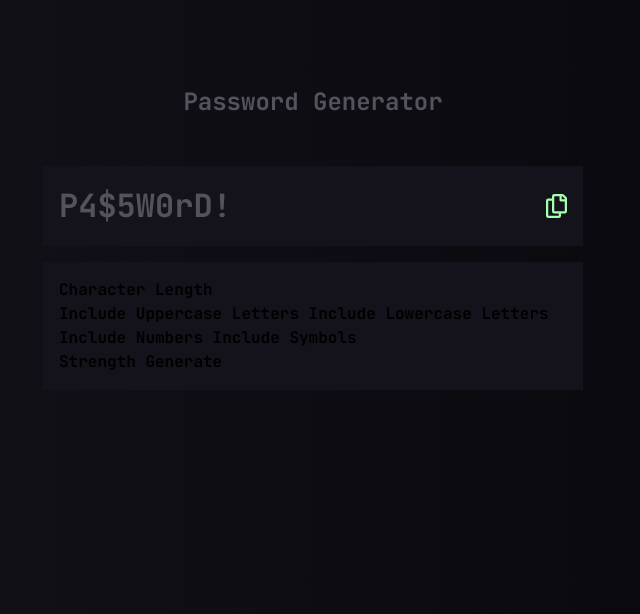
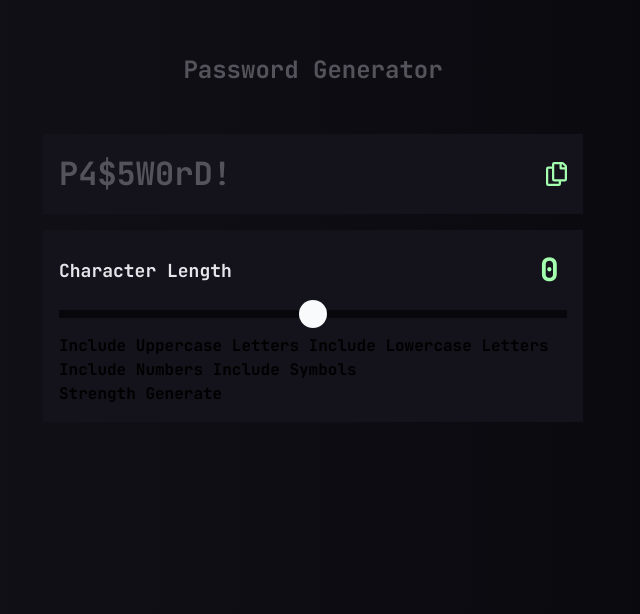
Before and after one commit to Sven-27/password-generator, a React (Vite) app: page / in a window 1280 px wide. Shown: the part 186-800 px from the top of the page, without its empty margins (327-967 px from the left). Built offline with nearby package versions, Linux system fonts and the light colour scheme.

Commit message:
styled length component still need to make slider active

```diff
--- a/src/components/generate/length.jsx
+++ b/src/components/generate/length.jsx
@@ -1,6 +1,19 @@
 function length() {
   return (
-    <div>Character Length</div>
+    <div className="w-full flex flex-col mb-4">
+      <label for="length" className="text-grey-200 flex justify-between items-center mb-4 text-[clamp(16px,4vw,18px)]">
+        Character Length
+        <span id="number" className="mr-2 text-green text-[clamp(24px,4vw,32px)]">0</span>
+      </label>
+      <input
+        type="range"
+        id="length"
+        className="w-full appearance-none  bg-black-200 h-2 slider"
+        name="length"
+        min="0"
+        max="64"
+      />
+    </div>
   )
 }
 
--- a/src/index.css
+++ b/src/index.css
@@ -40,3 +40,27 @@
   --176: 11rem;
   --184: 11.5rem;
 }
+
+.slider {
+  @apply
+  [&::-webkit-slider-thumb]:appearance-none
+  [&::-webkit-slider-thumb]:cursor-pointer
+  [&::-webkit-slider-thumb]:border-none
+  [&::-webkit-slider-thumb]:h-[28px]
+  [&::-webkit-slider-thumb]:w-[28px]
+  [&::-webkit-slider-thumb]:rounded-full
+  [&::-webkit-slider-thumb]:bg-slate-50;
+}
+
+.slider-active {
+  @apply
+  [&::-webkit-slider-thumb]:appearance-none
+  [&::-webkit-slider-thumb]:border-green
+  [&::-webkit-slider-thumb]:border-2
+  [&::-webkit-slider-thumb]:border-solid
+  [&::-webkit-slider-thumb]:h-[28px]
+  [&::-webkit-slider-thumb]:w-[28px]
+  [&::-webkit-slider-thumb]:rounded-full
+  [&::-webkit-slider-thumb]:bg-black-200
+  [&::-webkit-slider-runnable-track]:bg-green;
+}
```
